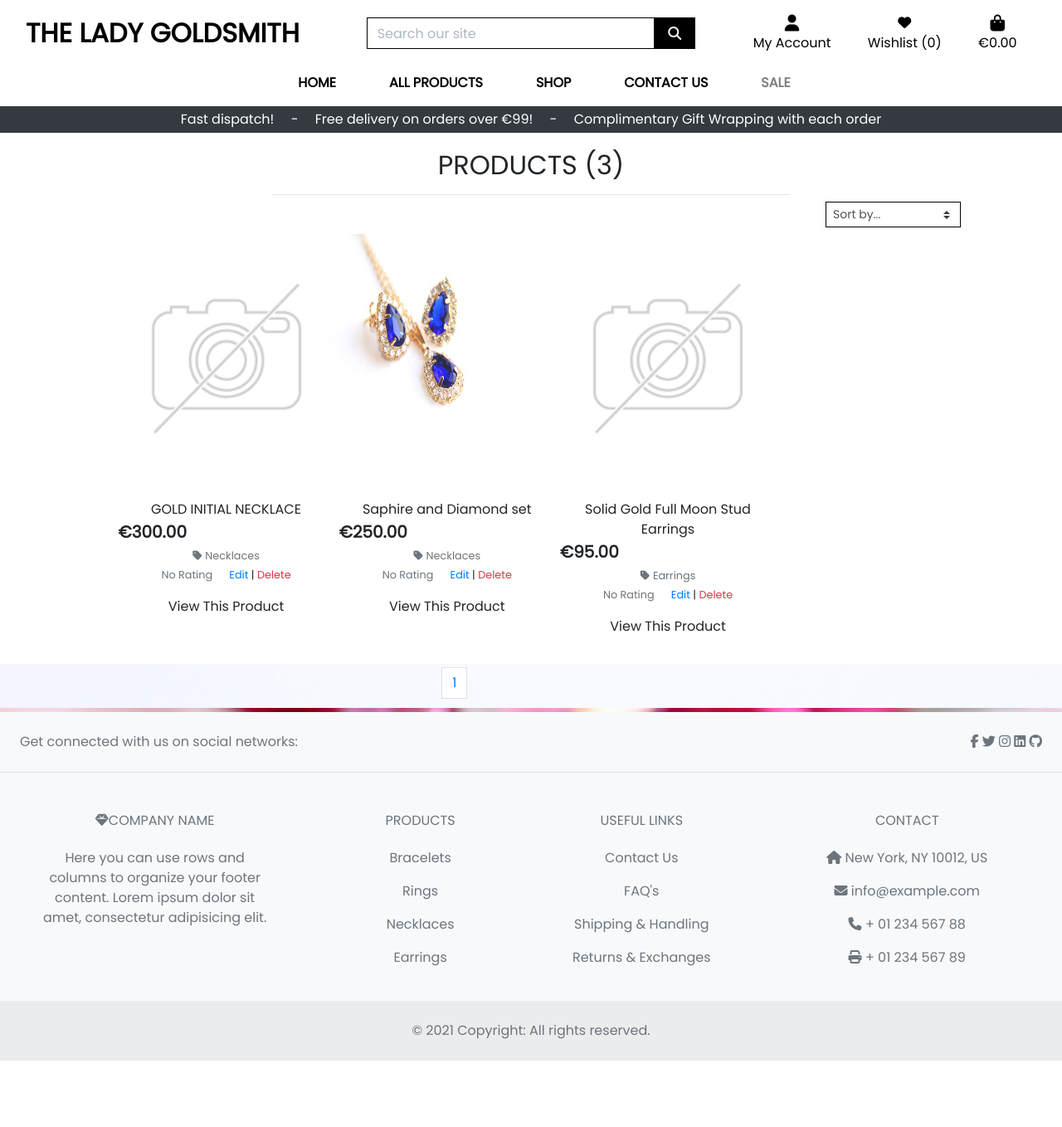
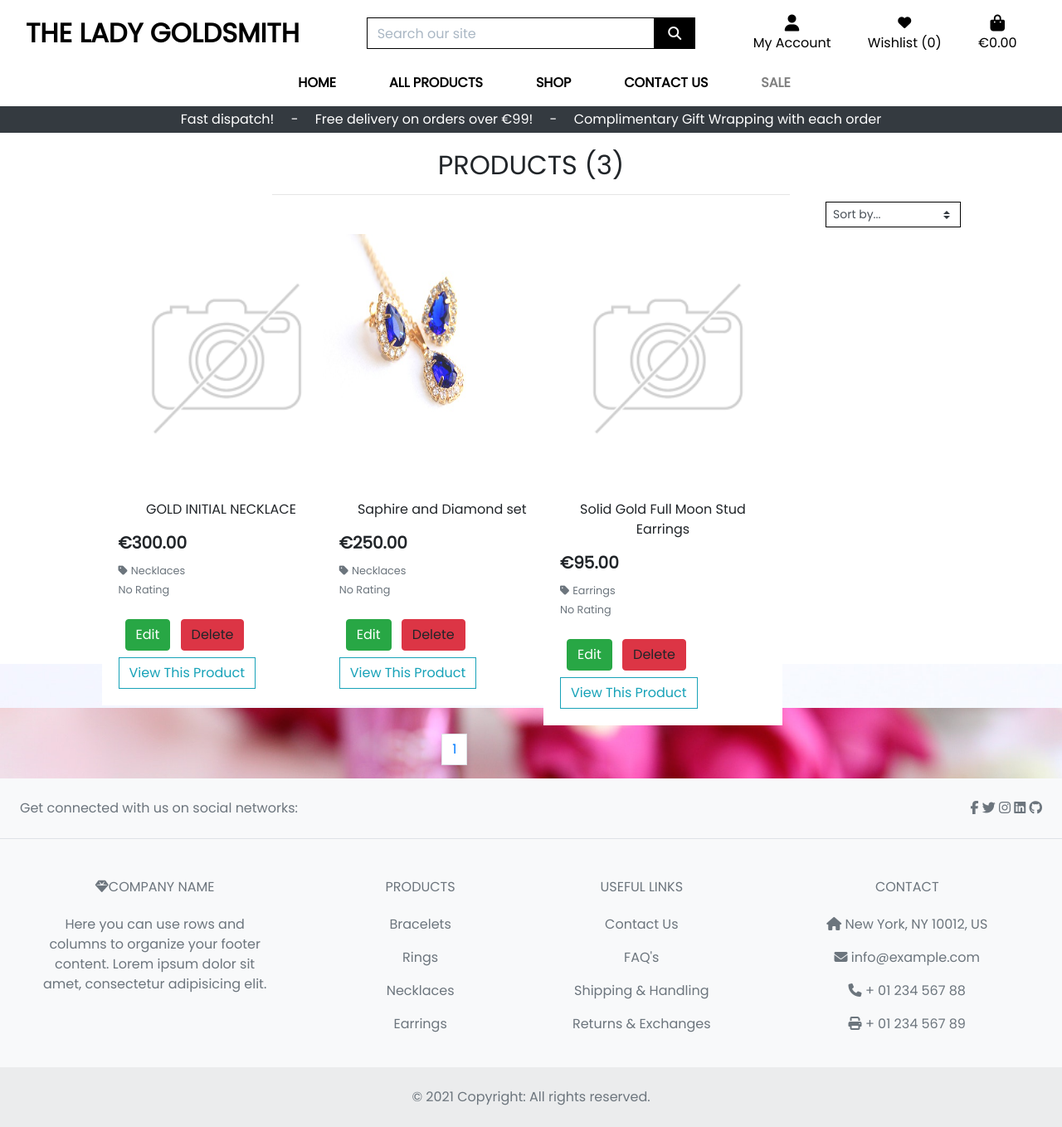
Before and after one commit to moirahartigan/the-lady-goldsmith, a Django app: page /products/ in a window 1280 px wide; the page is wider, and only the part inside the window is pictured. Shown: that part at 83% size. Before the commit the page ends 1278 px from the top of that part, so only its background shows below. Run offline with Django 3.2, Linux system fonts and the light colour scheme; the visitor is signed in with stand-in values (Sample User, id 1); data comes from the database, SQL or seed files in the repository; data that the repository does not hold is empty; parts of the project's set-up code (start-up, migrations or seed data) failed here and were passed over; some libraries are stand-ins or nearby versions.

Commit message:
Correct products page layout and add temp button style

```diff
--- a/home/views.py
+++ b/home/views.py
@@ -4,5 +4,5 @@ from django.shortcuts import render
 
 def index(request):
     """ A View to return the index page """
-
+    print("Tried to run")
     return render(request, 'home/index.html')
--- a/products/templates/products/products.html
+++ b/products/templates/products/products.html
@@ -49,49 +49,69 @@
                 <div class="row">
                     {% for product in products %}
                     <div class="col-sm-6 col-md-6 col-lg-4 col-xl-3">
-                            <div class="card text-center rounded-0">
+                        <div class="card text-center rounded-0" style="width: 18rem">
                             {% if product.image %}
                             <a href="{% url 'product_detail' product.id %}">
-                                    <img class="card-img-top" src="{{ product.image.url }}" alt="{{ product.name }}">
-                                </a>
+                                <img class="card-img-top" src="{{ product.image.url }}" alt="{{ product.name }}"></a>
                             {% else %}
                             <a href="{% url 'product_detail' product.id %}">
                                 <img class="card-img-top" src="{{ MEDIA_URL }}noimage.png" alt="{{ product.name }}"></a>
                             {% endif %}
-                                <div class="card-body text-center border-0 pb-0">
-                                    <p class="mb-0">{{ product.name }}</p>
+                            <div class="card-body text-center pb-0">
+                                <p class="card-title mb-3">{{ product.name }}</p>
                             </div>
-                                <div class="card-footer bg-white text-center pt-0 border-0">
-                                    <div class="row">
+                            <div class="card-footer bg-white pt-0 border-0 text-left">
+                                <div class="row mb-2">
                                 {% if product.pre_sale_price %}
                                 <div class="col-6">
-                                                <h3 class="lead font-weight-bold strikethrough">€{{ product.pre_sale_price }}</h3>
+                                    <h3 class="lead test-center font-weight-bold strikethrough">€{{ product.pre_sale_price }}</h3>
                                 </div>
-                                        {% else %}
                                 {% endif %}
-                                        <div class="col">
-                                            <p class="lead mb-0 sale-price text-left font-weight-bold">€{{ product.price }}</p>
+                                <div class="col-6">
+                                    <h3 class="lead regular-price font-weight-bold">€{{ product.price }}</h3>
+                                </div>
+                                <div class="col-12 test-left">
                                     {% if product.category %}
                                     <p class="small mt-1 mb-0">
                                         <a class="text-muted" href="{% url 'products' %}?category={{ product.category.name }}">
-                                                    <i class="fas fa-tag mr-1"></i>{{ product.category.friendly_name }}
-                                                </a>
+                                            <i class="fas fa-tag mr-1"></i>{{ product.category.friendly_name }}</a>
                                     </p>
                                     {% endif %}
+                                    <!-- <small class="text-muted">{{ product.review }}</small>                                  -->
                                     {% if product.rating %}
                                     <small class="text-muted"><i class="fas fa-star mr-1"></i>{{ product.rating }} / 5</small>
                                     {% else %}
                                     <small class="text-muted">No Rating</small>
                                     {% endif %}
-                                            {% if request.user.is_superuser %}
-                                                <small class="ml-3">
-                                                    <a href="{% url 'edit_product' product.id %}">Edit</a> |
-                                                    <a class="text-danger" href="{% url 'delete_product' product.id %}">Delete</a>
-                                                </small>
-                                            {% endif %}
                                 </div>
                             </div>
-                                    <a href="{% url 'product_detail' product.id %}" class="btn mt-2 small mb-2 cust-button rounded-0"> View This Product</a>
+                    <!-- Admin edit and delete -->
+                    {% if request.user.is_superuser %}
+                    <div class="center-div pt-3">
+                        <a class="btn btn-success mx-2" href="{% url 'edit_product' product.id %}">Edit</a>
+                        <a class="btn btn-danger" data-toggle="modal" data-target="#deleteProduct{{ product.id }}">Delete</a>
+                        <div class="modal fade" id="deleteProduct{{ product.id }}" data-backdrop="static" tabindex="-1" aria-hidden="true">
+                            <div class="modal-dialog" role="document">
+                                <div class="modal-content">
+                                    <div class="modal-header">
+                                        <h2 class="modal-title font-black">Delete Product</h2>
+                                        <button type="button" class="close" data-dismiss="modal" aria-label="Close"><span aria-hidden="true">&times;</span></button>
+                                    </div>
+                                    <div class="modal-body font-black">
+                                        Are you sure you want to delete this product?
+                                    </div>
+                                    <div class="modal-footer">
+                                        <!-- Close and delete product buttons-->
+                                        <button type="button" class="btn btn-dark"
+                                            data-dismiss="modal">Close</button>
+                                        <a href="{% url 'delete_product' product.id %}" class="btn btn-danger">Delete</a>
+                                    </div>
+                                </div>
+                            </div>
+                        </div>
+                    </div>
+                    {% endif %}
+                    <a href="{% url 'product_detail' product.id %}" class="btn mt-2 small mb-2 btn-outline-info rounded-0"> View This Product</a>
                 </div>
             </div>
         </div>
@@ -117,6 +137,7 @@
             </div>
         {% endif %}
     {% endfor %}
+</div>
 </div>
 </div>
 </div>
--- a/products/views.py
+++ b/products/views.py
@@ -177,7 +177,7 @@ def delete_product(request, product_id):
     if not request.user.is_superuser:
         messages.error(request, 'Sorry, only store owners can do that.')
         return redirect(reverse('home'))
-    # product = get_object_or_404(Product, pk=product_id)
+    product = get_object_or_404(Product, pk=product_id)
     product.delete()
     messages.success(request, 'Product deleted!')
     return redirect(reverse('products'))
```
Also changed, not shown: products/templates/products/product_detail.html (+5 -5 lines), media/pexels-the-glorious-studio-9332186.jpg (added). Lines whose indentation alone changed are shown as unchanged.
